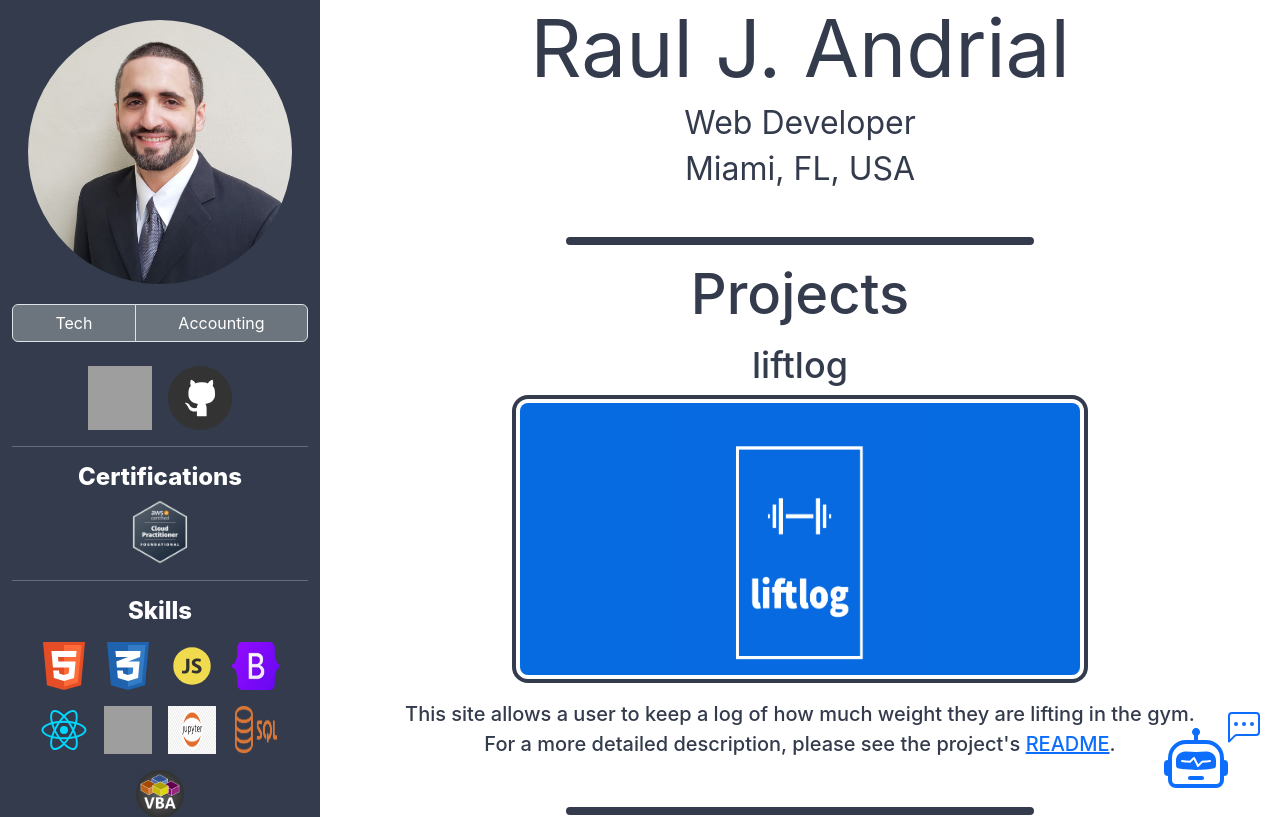
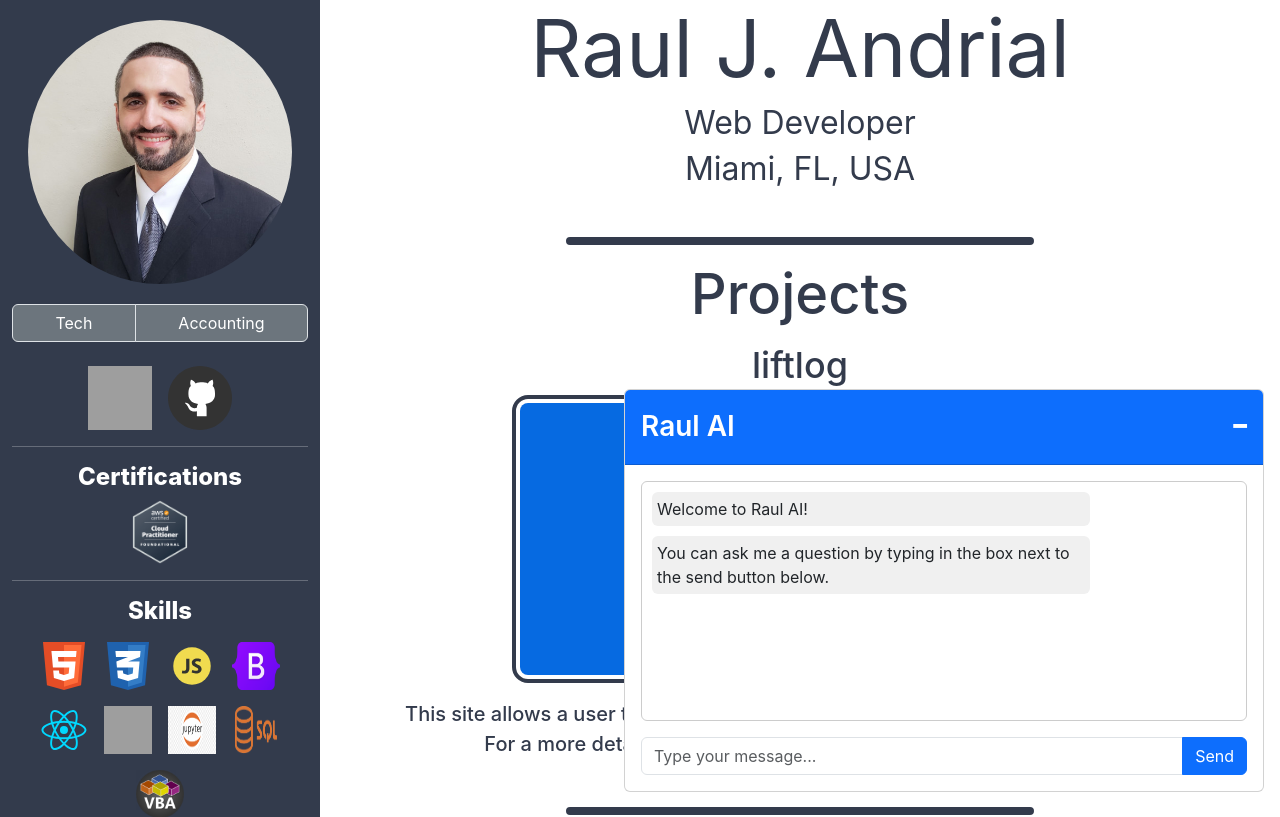
Before and after one commit to randr000/portfolio-resume, a React (Create React App) app: page / in a window 1280 px wide. Shown: the top 817 px of the page. Built offline with nearby package versions, Linux system fonts and the light colour scheme; grey boxes are pictures that could not be loaded.

Commit message:
Modified chatbot styles so that when chatbot is hidden, it does not prevent interacting with the divs on the left

```diff
--- a/src/components/chatbot/Chatbot.jsx
+++ b/src/components/chatbot/Chatbot.jsx
@@ -11,9 +11,12 @@ const Chatbot = () => {
       'You can ask me a question by typing in the box next to the send button below.'
     ], sender: 'bot', loading: false}]);
 
-    const [showChat, setShowChat] = useState(false);
+    const [showChat, setShowChat] = useState(true);
     const [newMessage, setNewMessage] = useState('');
     const containerRef = useRef(null);
+
+    const chatbotContainerStyles = {position: "fixed", zIndex: 100,  right: 0, bottom: 0};
+    const toggleChatCursorStyle = {cursor: "pointer"};
 
     useEffect(() => {
       const lastIndex = messages.length - 1
@@ -63,14 +66,15 @@ const Chatbot = () => {
     }
 
     return (
-          <div className="me-1 mb-1 me-lg-3 mb-lg-2 col-xs-12 col-sm-12 col-lg-6" style={{position: "fixed", zIndex: 100,  right: 0, bottom: 0}}>
+        <>
           {
             showChat ?
+            <div className="me-1 mb-1 me-lg-3 mb-lg-2 col-xs-12 col-sm-12 col-lg-6" style={chatbotContainerStyles}>
               <Card className="bg-white">
                   <Card.Header className="bg-primary text-white">
                     <div className="d-flex justify-content-between">
                       <p className="h3 google-font-600 my-auto">Raul AI</p>
-                      <p className="h3 google-font-1000 pb-3" style={{cursor: "pointer"}} onClick={handleToggleChat}>_</p>
+                      <p className="h3 google-font-1000 pb-3" style={toggleChatCursorStyle} onClick={handleToggleChat}>_</p>
                     </div>
                   </Card.Header>
                   <Card.Body>
@@ -105,17 +109,18 @@ const Chatbot = () => {
                           <Button type="submit" variant="primary">Send</Button>
                         </Form>
                   </Card.Body>
-              </Card> :
-              <div className="d-flex text-primary justify-content-end pe-1" onClick={handleToggleChat} style={{cursor: "pointer"}}>
-                <div className="mt-3">
+              </Card>
+            </div> :
+            <div className="d-flex text-primary justify-content-end me-2 mb-2" style={chatbotContainerStyles}>
+              <div className="mt-3" onClick={handleToggleChat} style={toggleChatCursorStyle}>
                 <BIRobot/>
               </div>
-                <div className="mb-2">
+              <div onClick={handleToggleChat} style={toggleChatCursorStyle}>
                 <BIChatLeftDots style={{width: "100px", height: "100px"}}/>
               </div>
             </div>
           }
-          </div>
+        </>
       );
     };
 
```
Lines whose indentation alone changed are shown as unchanged.
